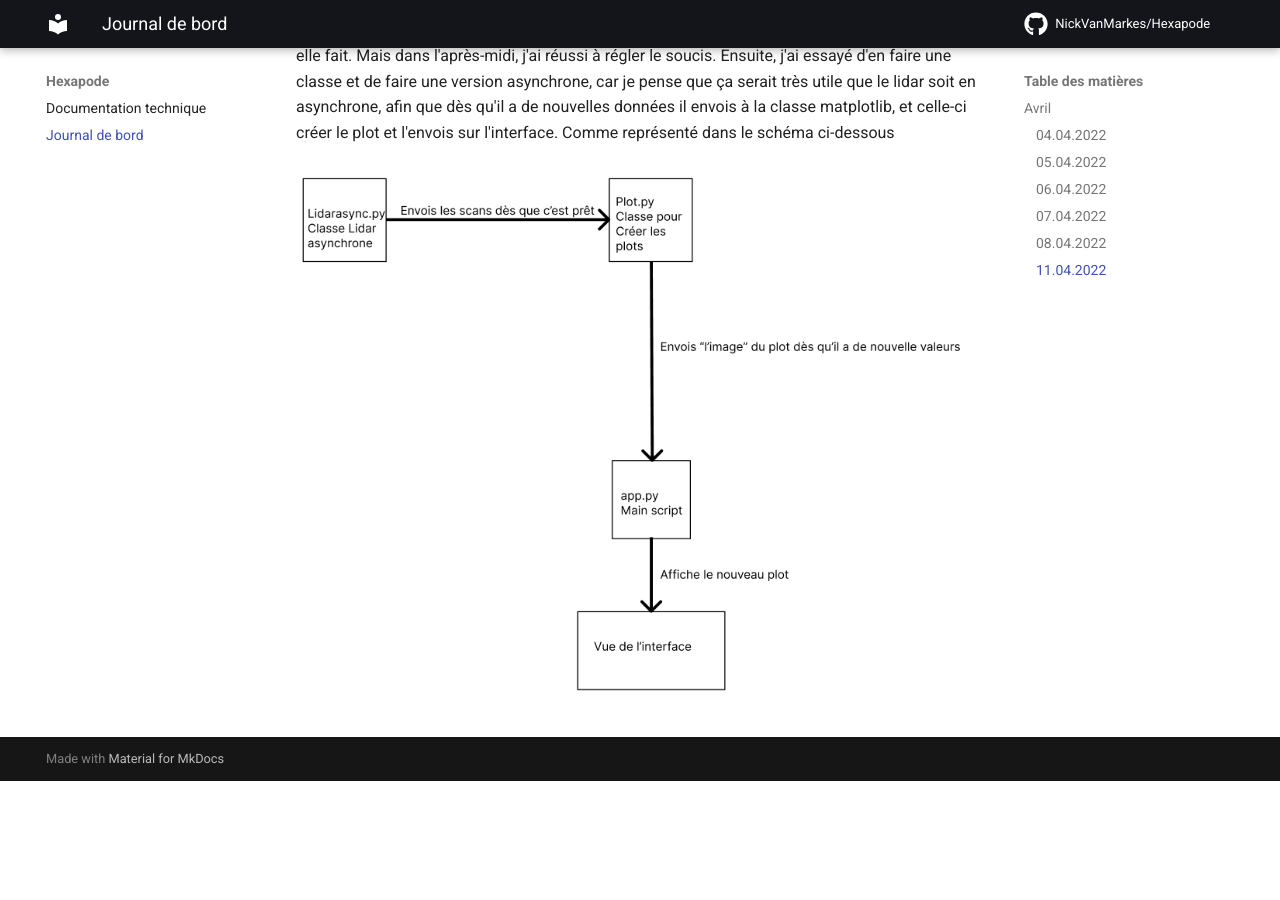
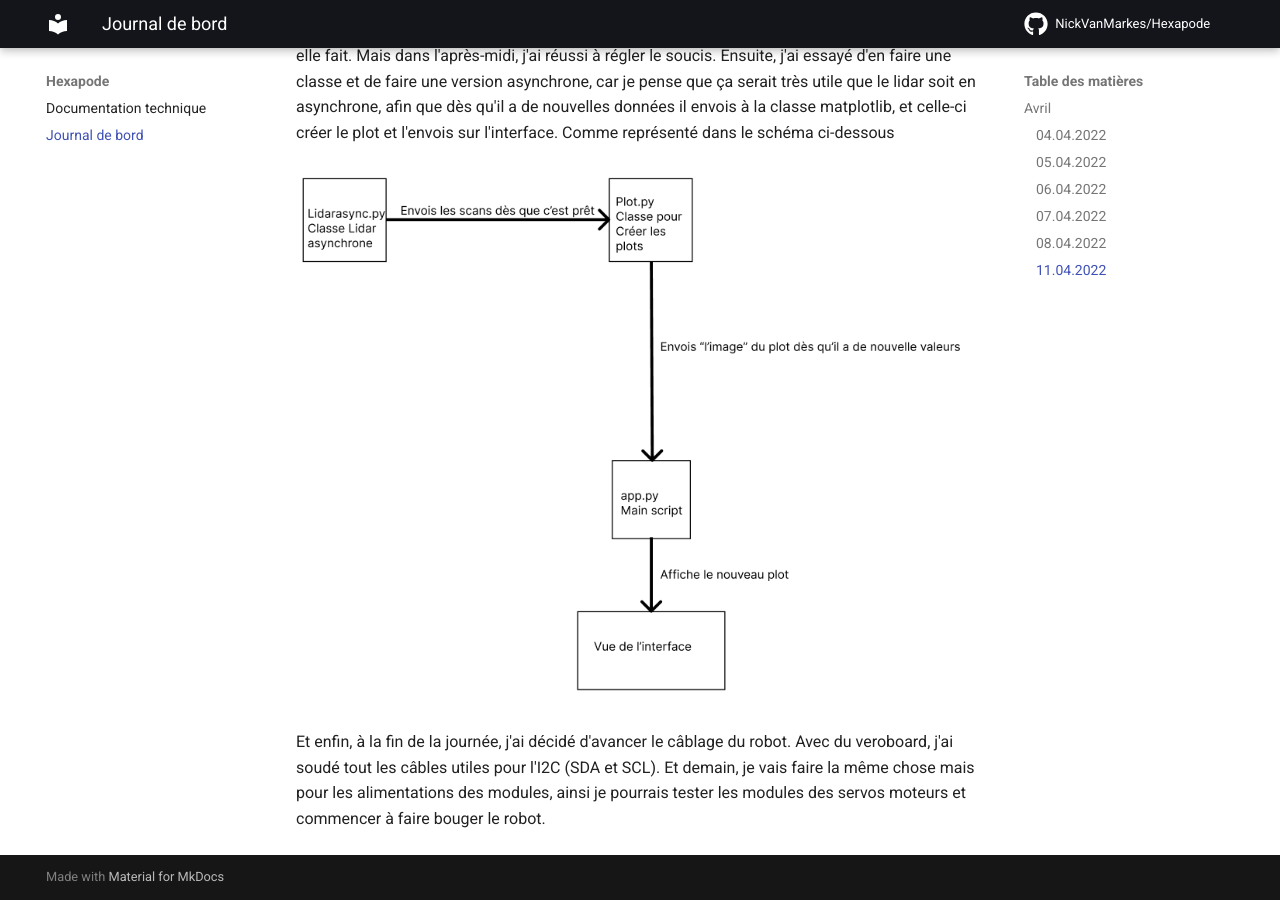
Before and after one commit to NickVanMarkes/Hexapode, an MkDocs documentation site: the page built from docs/JDB.md, in a window 1280 px wide and 900 px high, scrolled down 2175 px. Built offline with MkDocs 1.6.1 and Material for MkDocs 9.7.7, drawn with Linux system fonts in a browser that asks for light colours; comment, search, counter and statistics services are not loaded; before the commit the page ends 2956 px from its top, so only the background shows below that.

Commit message:
Docs: Update logbook

```diff
--- a/docs/JDB.md
+++ b/docs/JDB.md
@@ -33,3 +33,5 @@ Ce matin, j'ai continué à travailler sur le débugage de de la vue radar, et M
 Aujourd'hui, j'ai continué à travailler sur le programme pour le lidar. Ensuite pendant la matinée, M.Bonvin m'envois un mail, en me disant d'utiliser une autre librairie pour communiquer avec le lidar, et de le faire marcher parfaitement. Au début j'avais plein de problème, car le baudrate n'était pas le bon (Il avait spécifié dans son mail, d'essayer de prendre le baudrate le plus rapide), alors je suis allé voir dans la documentation qu'il m'avait envoyé aussi, et elle n'explique pas grand chose, elle ne fait qu'une brève présentation des fonctions, sans vraiment dire comment elle fait. Mais dans l'après-midi, j'ai réussi à régler le soucis. Ensuite, j'ai essayé d'en faire une classe et de faire une version asynchrone, car je pense que ça serait très utile que le lidar soit en asynchrone, afin que dès qu'il a de nouvelles données il envois à la classe matplotlib, et celle-ci créer le plot et l'envois sur l'interface. Comme représenté dans le schéma ci-dessous
 
 ![Schema](img/JDB/Schema11_04.png)
+
+Et enfin, à la fin de la journée, j'ai décidé d'avancer le câblage du robot. Avec du veroboard, j'ai soudé tout les câbles utiles pour l'I2C (SDA et SCL). Et demain, je vais faire la même chose mais pour les alimentations des modules, ainsi je pourrais tester les modules des servos moteurs et commencer à faire bouger le robot.
```
